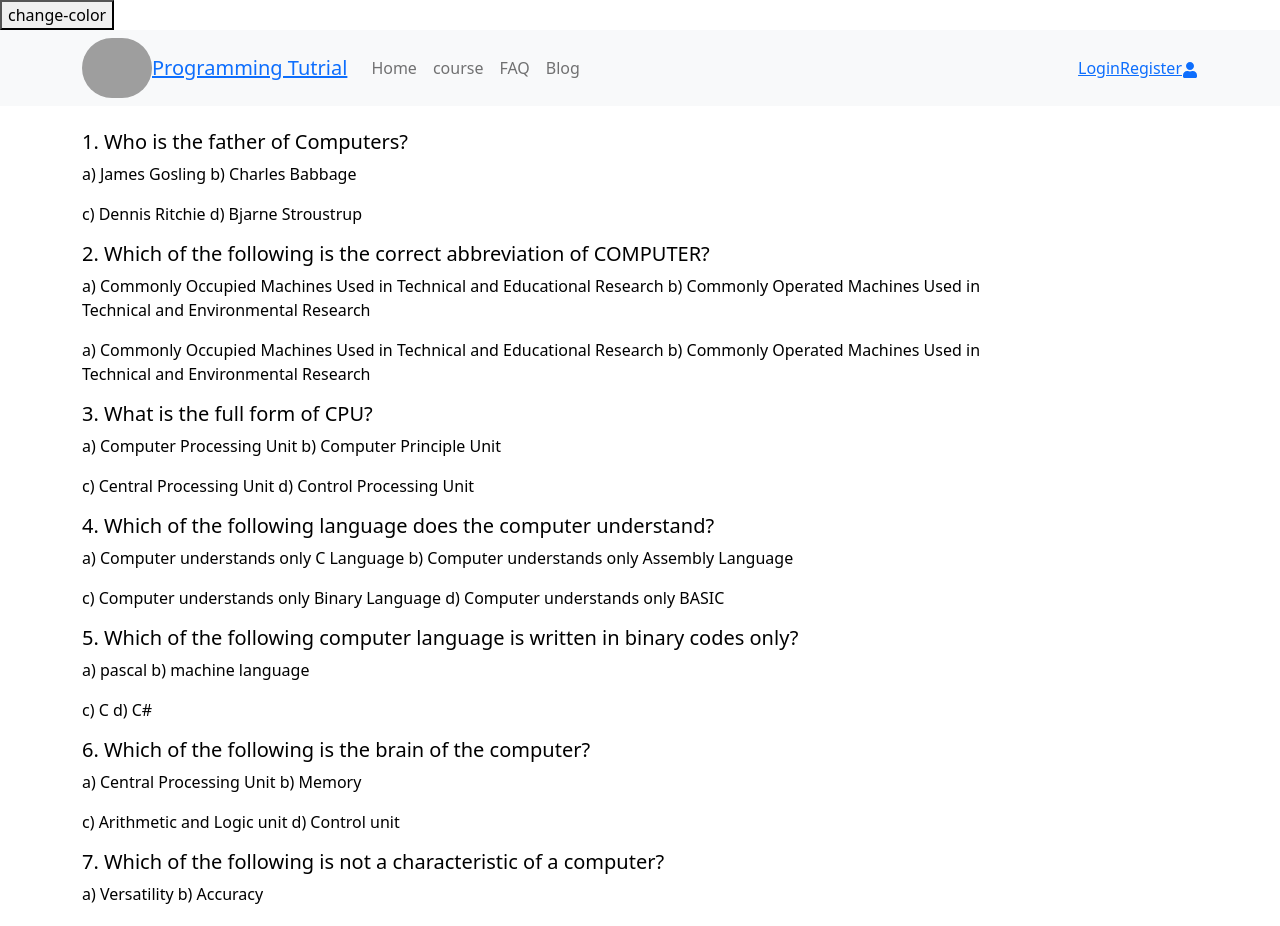
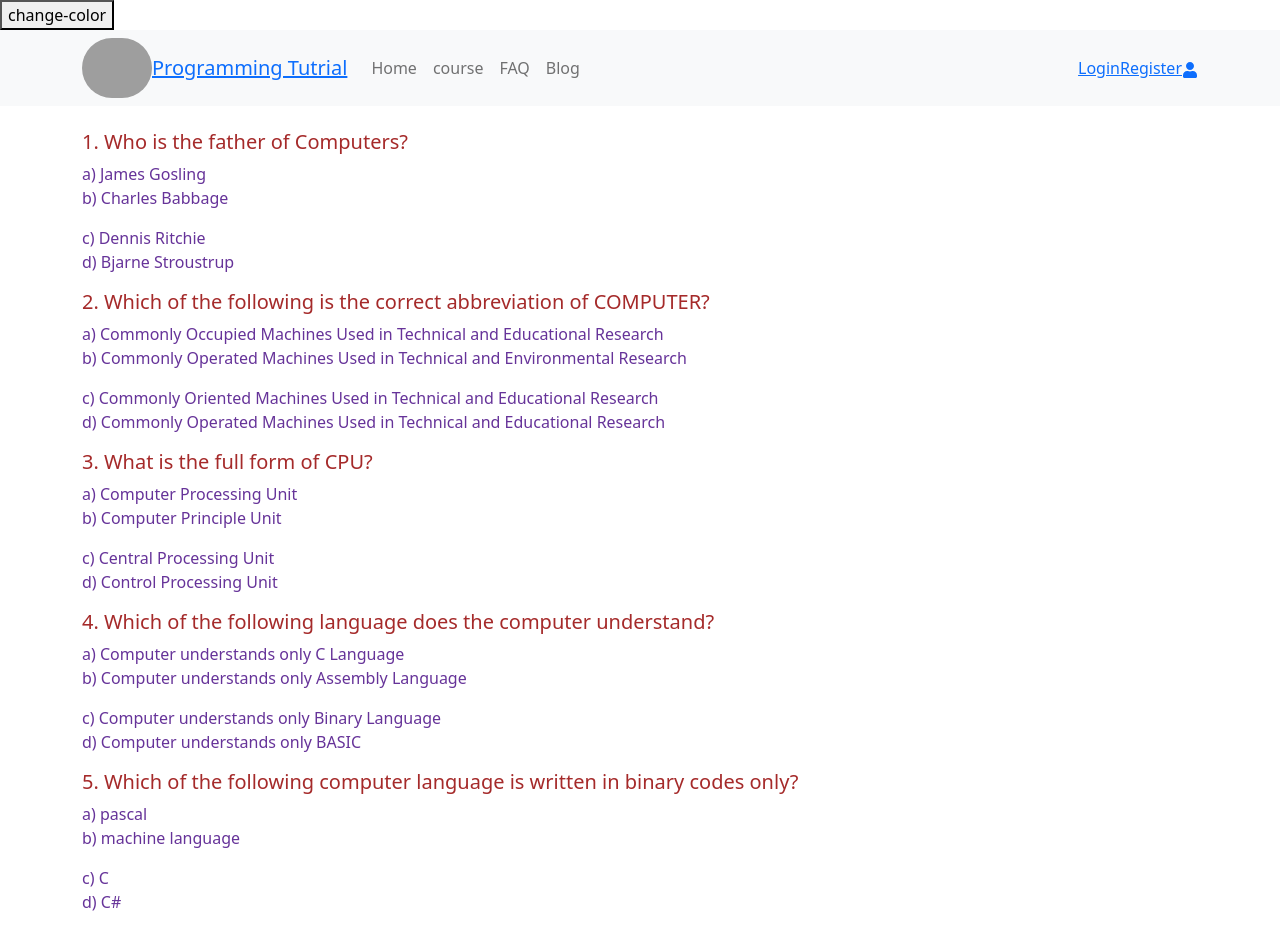
Before and after one commit to gulamkibria775/programming_tutrial, a React (Create React App) app: page /faq in a window 1280 px wide. Shown: the top 926 px of the page. Built offline with nearby package versions, Linux system fonts and the light colour scheme; no server answers; grey boxes are pictures that could not be loaded.

Commit message:
blog and faq router are created

```diff
--- a/src/component/FAQ/Faq.css
+++ b/src/component/FAQ/Faq.css
@@ -0,0 +1,6 @@
+h5{
+    color:brown
+}
+p{
+    color:rebeccapurple;
+}
--- a/src/component/FAQ/Faq.js
+++ b/src/component/FAQ/Faq.js
@@ -7,8 +7,8 @@ export default function Faq() {
       <div>
         <h5> 1. Who is the father of Computers?</h5>
 
-        <p> a) James Gosling b) Charles Babbage</p>
-        <p> c) Dennis Ritchie d) Bjarne Stroustrup</p>
+        <p> a) James Gosling <br/> b) Charles Babbage</p>
+        <p> c) Dennis Ritchie <br/> d) Bjarne Stroustrup</p>
       </div>
 
       <div>
@@ -17,31 +17,31 @@ export default function Faq() {
         </h5>
         <p>
           a) Commonly Occupied Machines Used in Technical and Educational
-          Research b) Commonly Operated Machines Used in Technical and
+          Research <br/> b) Commonly Operated Machines Used in Technical and
           Environmental Research
         </p>
         <p>
-          a) Commonly Occupied Machines Used in Technical and Educational
-          Research b) Commonly Operated Machines Used in Technical and
-          Environmental Research
+          c) Commonly Oriented Machines Used in Technical and Educational
+          Research <br/> d) Commonly Operated Machines Used in Technical and
+          Educational Research
         </p>
       </div>
 
       <div>
         <h5>3. What is the full form of CPU?</h5>
-        <p>a) Computer Processing Unit b) Computer Principle Unit</p>
-        <p>c) Central Processing Unit d) Control Processing Unit</p>
+        <p>a) Computer Processing Unit <br/> b) Computer Principle Unit</p>
+        <p>c) Central Processing Unit <br/> d) Control Processing Unit</p>
       </div>
       <div>
         <h5>
           4. Which of the following language does the computer understand?
         </h5>
         <p>
-          a) Computer understands only C Language b) Computer understands only
+          a) Computer understands only C Language  <br/>b) Computer understands only
           Assembly Language
         </p>
         <p>
-          c) Computer understands only Binary Language d) Computer understands
+          c) Computer understands only Binary Language  <br/>d) Computer understands
           only BASIC
         </p>
       </div>
@@ -51,30 +51,30 @@ export default function Faq() {
           5. Which of the following computer language is written in binary codes
           only?
         </h5>
-        <p>a) pascal b) machine language</p>
-        <p>c) C d) C#</p>
+        <p>a) pascal<br/> b) machine language</p>
+        <p>c) C  <br/>d) C#</p>
       </div>
 
       <div>
         <h5>6. Which of the following is the brain of the computer?</h5>
-        <p>a) Central Processing Unit b) Memory</p>
-        <p>c) Arithmetic and Logic unit d) Control unit</p>
+        <p>a) Central Processing Unit <br/>b) Memory</p>
+        <p>c) Arithmetic and Logic unit<br/> d) Control unit</p>
       </div>
 
       <div>
         <h5>
           7. Which of the following is not a characteristic of a computer?
         </h5>
-        <p>a) Versatility b) Accuracy</p>
-        <p>c) Diligence d) I.Q.</p>
+        <p>a) Versatility<br/> b) Accuracy</p>
+        <p>c) Diligence <br/>d) I.Q.</p>
       </div>
 
       <div>
         <h5>
           8. Which of the following is the smallest unit of data in a computer?
         </h5>
-        <p>a) Bit b) KB</p>
-        <p>c) Nibble d) Byte</p>
+        <p>a) Bit<br/> b) KB</p>
+        <p>c) Nibble<br/> d) Byte</p>
       </div>
     </div>
   );
```
